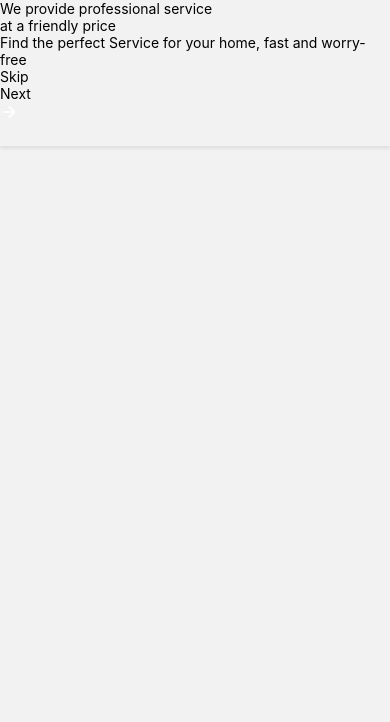
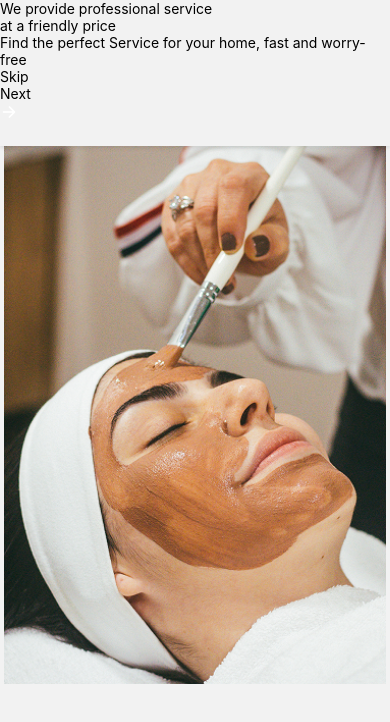
Before and after one commit to raphaelleveque/ServiZyParceiros, a React Native app: screen /Onboarding in a window 390 px wide. Shown: the top 722 px of the page. Built offline with nearby package versions, Linux system fonts and the light colour scheme.

Commit message:
Deixando a imagem mais bem posicionada

```diff
--- a/app/screens/Onboarding/Onboarding.tsx
+++ b/app/screens/Onboarding/Onboarding.tsx
@@ -1,5 +1,12 @@
 import { useState } from 'react';
-import { View, Text, Image, TouchableOpacity, StatusBar } from 'react-native';
+import {
+  View,
+  Text,
+  Image,
+  TouchableOpacity,
+  StatusBar,
+  Dimensions,
+} from 'react-native';
 import { StackScreenProps } from '@react-navigation/stack';
 import { AuthStackParamList } from '@/app/types/navigation';
 import AsyncStorage from '@react-native-async-storage/async-storage';
@@ -13,8 +20,8 @@ const onboardingSteps = [
     image: require('@/assets/images/onboarding-screen-1.png'),
   },
   {
-    title: 'Serviços de Qualidade',
-    description: 'Conectamos você com os melhores profissionais do mercado.',
+    title: "Let's make awesome changes to\nyour home",
+    description: 'Find the perfect Service for your home, fast and worry-free',
     image: require('@/assets/images/onboarding-screen-2.png'),
   },
   {
@@ -31,6 +38,7 @@ export default function OnboardingScreen({
 }: OnboardingScreenProps) {
   const [currentStep, setCurrentStep] = useState(0);
   const insets = useSafeAreaInsets();
+  const screenWidth = Dimensions.get('window').width;
 
   const handleNext = async () => {
     if (currentStep < onboardingSteps.length - 1) {
@@ -42,16 +50,7 @@ export default function OnboardingScreen({
   };
 
   return (
-    <>
-      {/* Imagem de fundo em tela cheia */}
-      <View className="absolute top-0 left-0 right-0 bottom-0">
-        <Image
-          source={onboardingSteps[currentStep].image}
-          style={{ width: '100%', height: '100%' }}
-          resizeMode="cover"
-        />
-      </View>
-
+    <View className="flex-1 bg-gray-100">
       <StatusBar
         barStyle="dark-content"
         backgroundColor="transparent"
@@ -109,6 +108,23 @@ export default function OnboardingScreen({
           </View>
         </View>
       </View>
-    </>
+
+      {/* Container da imagem com tamanho controlado */}
+      <View className="flex-1 items-center justify-center">
+        <View
+          style={{
+            width: Math.min(screenWidth, 402), // Limita a largura ao menor valor entre a largura da tela e 402
+            height: 538, // Altura fixa conforme especificação
+            overflow: 'hidden',
+          }}
+        >
+          <Image
+            source={onboardingSteps[currentStep].image}
+            style={{ width: '100%', height: '100%' }}
+            resizeMode="contain" // Usando 'contain' para mostrar a imagem inteira
+          />
+        </View>
+      </View>
+    </View>
   );
 }
```
